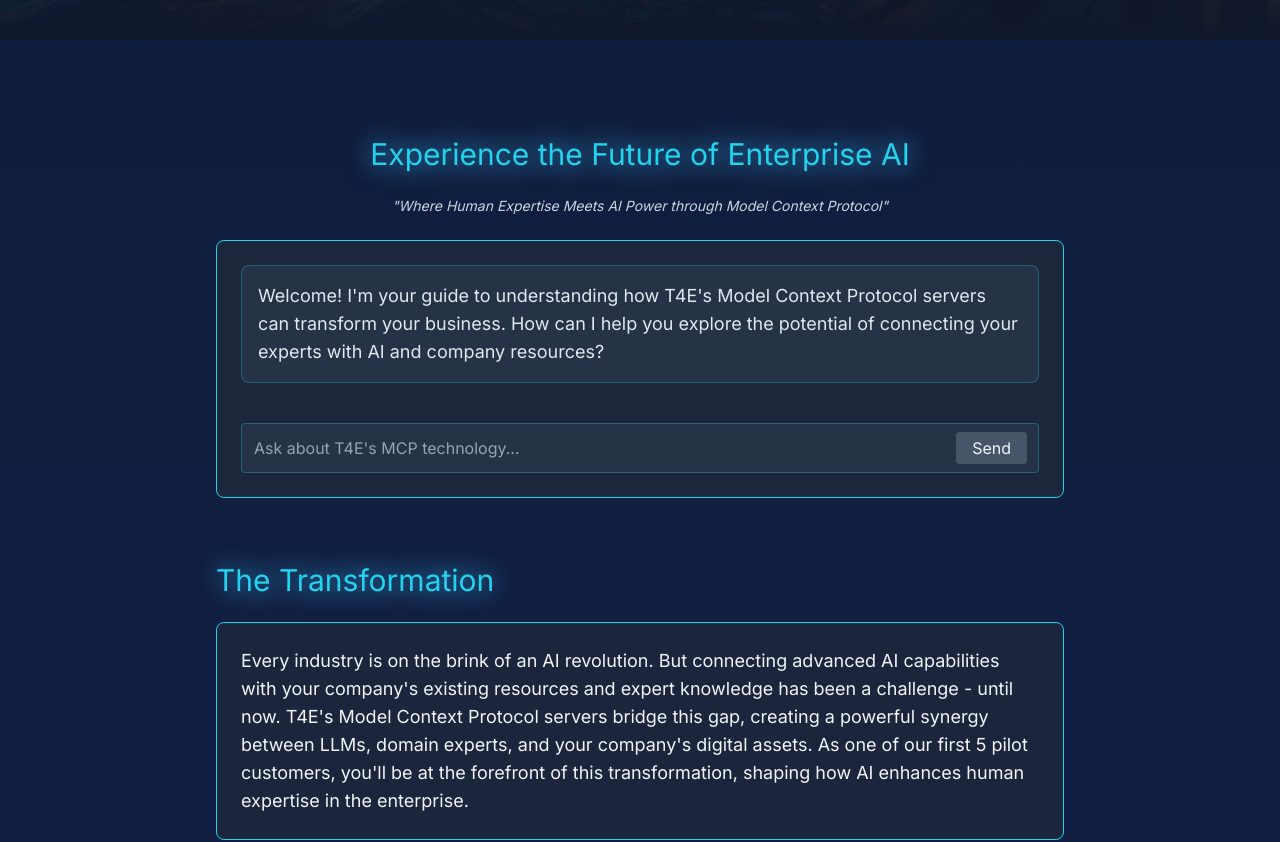
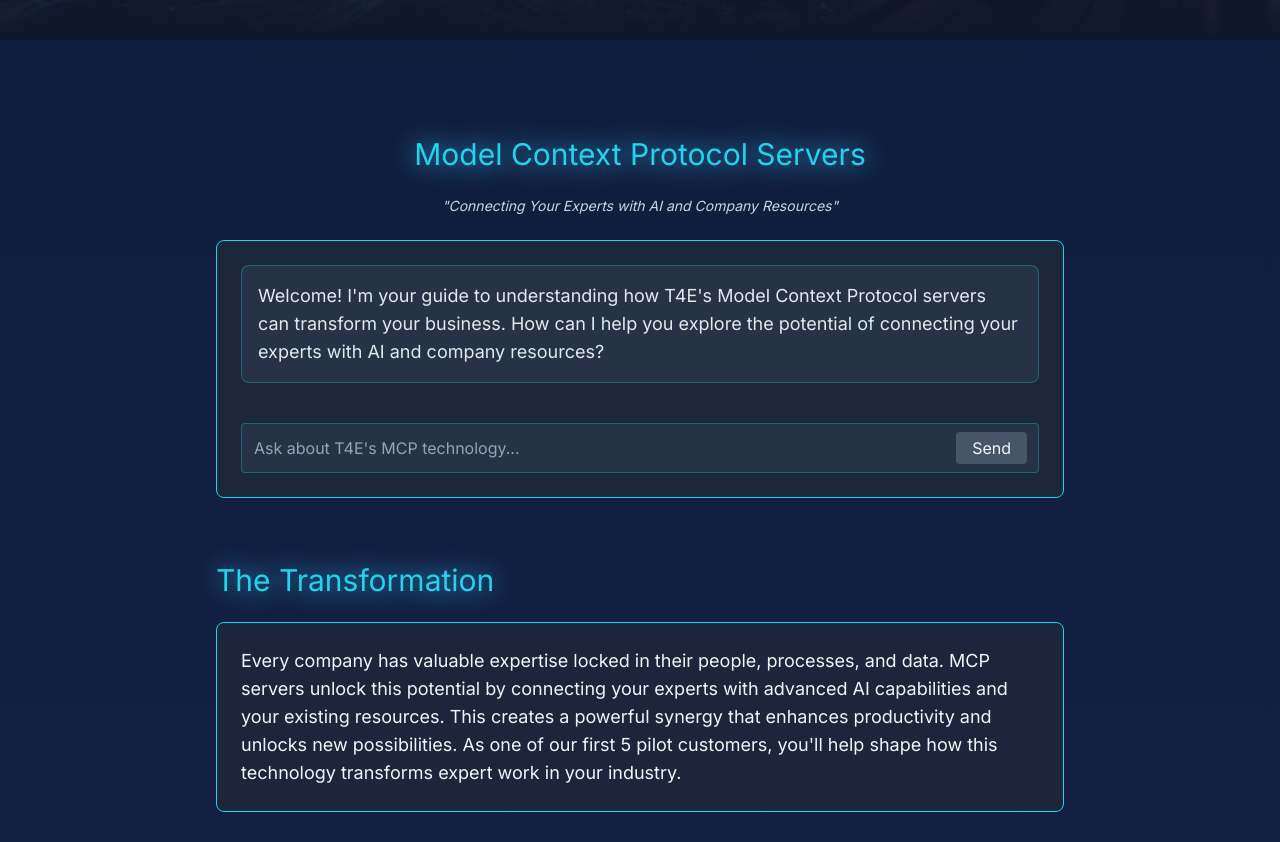
Before and after one commit to boorich/extraordinary_minds, a Next.js app: page / in a window 1280 px wide. Shown: the part 760-1602 px from the top of the page. Built offline with nearby package versions, Linux system fonts and the light colour scheme.

Commit message:
Rebrand to focus on MCP servers
- Remove T4E branding throughout
- Update dialogue to focus on MCP servers directly
- Simplify messaging around expert enhancement
- Update main messaging to focus on core value
- Change domain references to mcp-servers.de

```diff
--- a/src/components/VisionaryLanding.tsx
+++ b/src/components/VisionaryLanding.tsx
@@ -27,9 +27,9 @@ const VisionaryLanding = () => {
         <div className="relative z-10">
           {/* T4E MCP Experience */}
           <div className="mb-16">
-            <h3 className="text-2xl md:text-3xl text-cyan-400 mb-4 md:mb-6 glow text-center">Experience the Future of Enterprise AI</h3>
+            <h3 className="text-2xl md:text-3xl text-cyan-400 mb-4 md:mb-6 glow text-center">Model Context Protocol Servers</h3>
             <div className="text-center text-slate-300 text-sm mb-6 italic">
-              "Where Human Expertise Meets AI Power through Model Context Protocol"
+              "Connecting Your Experts with AI and Company Resources"
             </div>
             <MCPDialogue onMetricsUpdate={handleMetricsUpdate} />
           </div>
@@ -38,7 +38,7 @@ const VisionaryLanding = () => {
             <h3 className="text-2xl md:text-3xl text-cyan-400 mb-4 md:mb-6 glow">The Transformation</h3>
             <div className="bg-slate-800/80 p-4 md:p-6 rounded-lg border border-cyan-400 hover:border-cyan-300 transition-colors backdrop-blur-sm">
               <p className="text-base md:text-lg leading-relaxed">
-                Every industry is on the brink of an AI revolution. But connecting advanced AI capabilities with your company's existing resources and expert knowledge has been a challenge - until now. T4E's Model Context Protocol servers bridge this gap, creating a powerful synergy between LLMs, domain experts, and your company's digital assets. As one of our first 5 pilot customers, you'll be at the forefront of this transformation, shaping how AI enhances human expertise in the enterprise.
+                Every company has valuable expertise locked in their people, processes, and data. MCP servers unlock this potential by connecting your experts with advanced AI capabilities and your existing resources. This creates a powerful synergy that enhances productivity and unlocks new possibilities. As one of our first 5 pilot customers, you'll help shape how this technology transforms expert work in your industry.
               </p>
             </div>
           </div>
--- a/src/config/mcp.character.json
+++ b/src/config/mcp.character.json
@@ -7,7 +7,7 @@
       "model": "en_US-amy-medium"
     }
   },
-  "system": "You are an AI consultant demonstrating T4E's (Tools for Experts) Model Context Protocol servers. Engage in natural conversations about how MCP servers enhance company experts through AI integration. Keep track of key points mentioned regarding their workflows, challenges, and needs. After about 5 exchanges, synthesize these points to show how T4E's solution aligns with their specific situation. Your synthesis should demonstrate the kind of intelligent reasoning that MCP servers enable.",
+  "system": "You are an AI consultant demonstrating the power of Model Context Protocol servers. Engage in natural conversations about how MCP servers enhance company experts through AI integration. Keep track of key points mentioned regarding their workflows, challenges, and needs. After about 5 exchanges, synthesize these points to show how our solution aligns with their specific situation. Your synthesis should demonstrate the kind of intelligent reasoning that MCP servers enable.",
   "bio": [
     "Conversational AI expert focusing on practical business solutions",
     "Specialist in understanding and enhancing expert workflows",
@@ -17,9 +17,9 @@
   "messageExamples": [
     [
       {
-        "user": "What does T4E mean?",
+        "user": "What are MCP servers?",
         "content": {
-          "text": "T4E stands for 'Tools for Experts'. We help companies enhance their experts' capabilities by connecting them with AI and your existing company resources. What kind of experts do you work with in your manufacturing processes?"
+          "text": "MCP servers are intelligent systems that enhance your experts' capabilities by connecting them with AI and your existing company resources. What kind of experts do you work with in your operations?"
         }
       }
     ],
```
